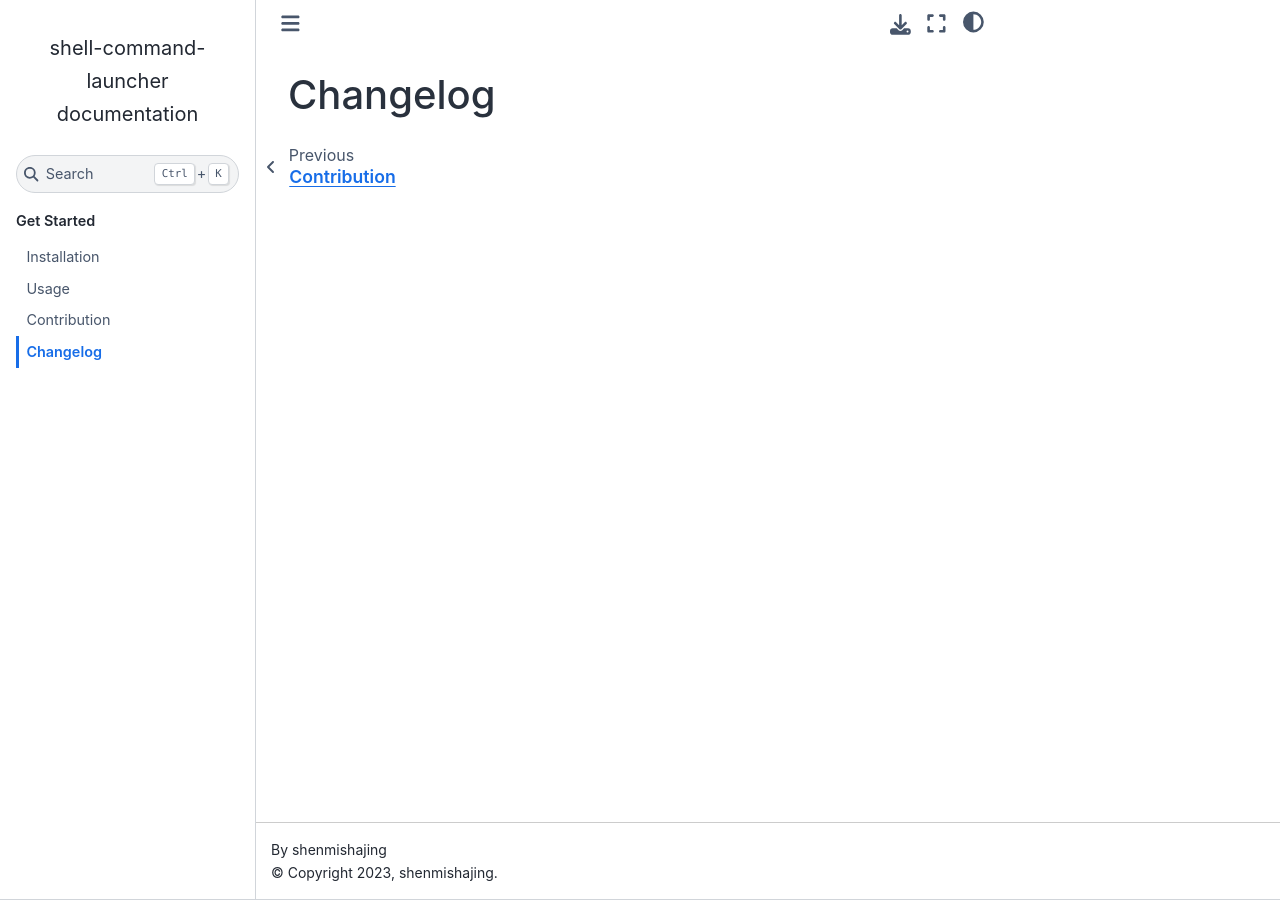
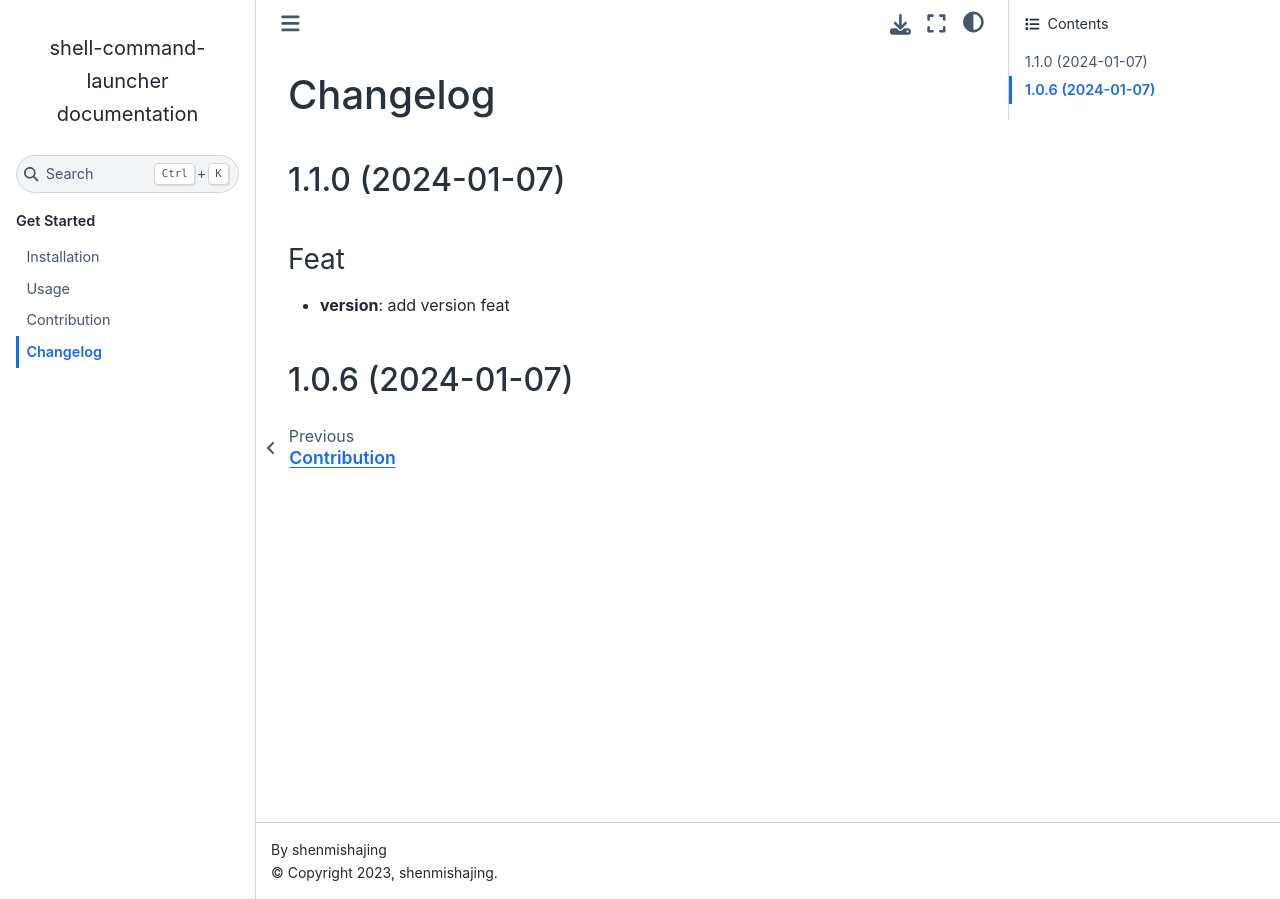
Before and after one commit to shenmishajing/shell_command_launcher, a Sphinx documentation site: the page built from docs/get_started/changelog.md, in a window 1280 px wide. Built offline with Sphinx 7.4.7 and the Sphinx Book theme 1.1.4, drawn with Linux system fonts in a browser that asks for light colours; pages that are not in the unit, such as notebooks, are missing from menus.

Commit message:
bump: version 1.0.6 → 1.1.0

```diff
--- a/docs/get_started/changelog.md
+++ b/docs/get_started/changelog.md
@@ -1 +1,9 @@
 # Changelog
+
+## 1.1.0 (2024-01-07)
+
+### Feat
+
+- **version**: add version feat
+
+## 1.0.6 (2024-01-07)
```
